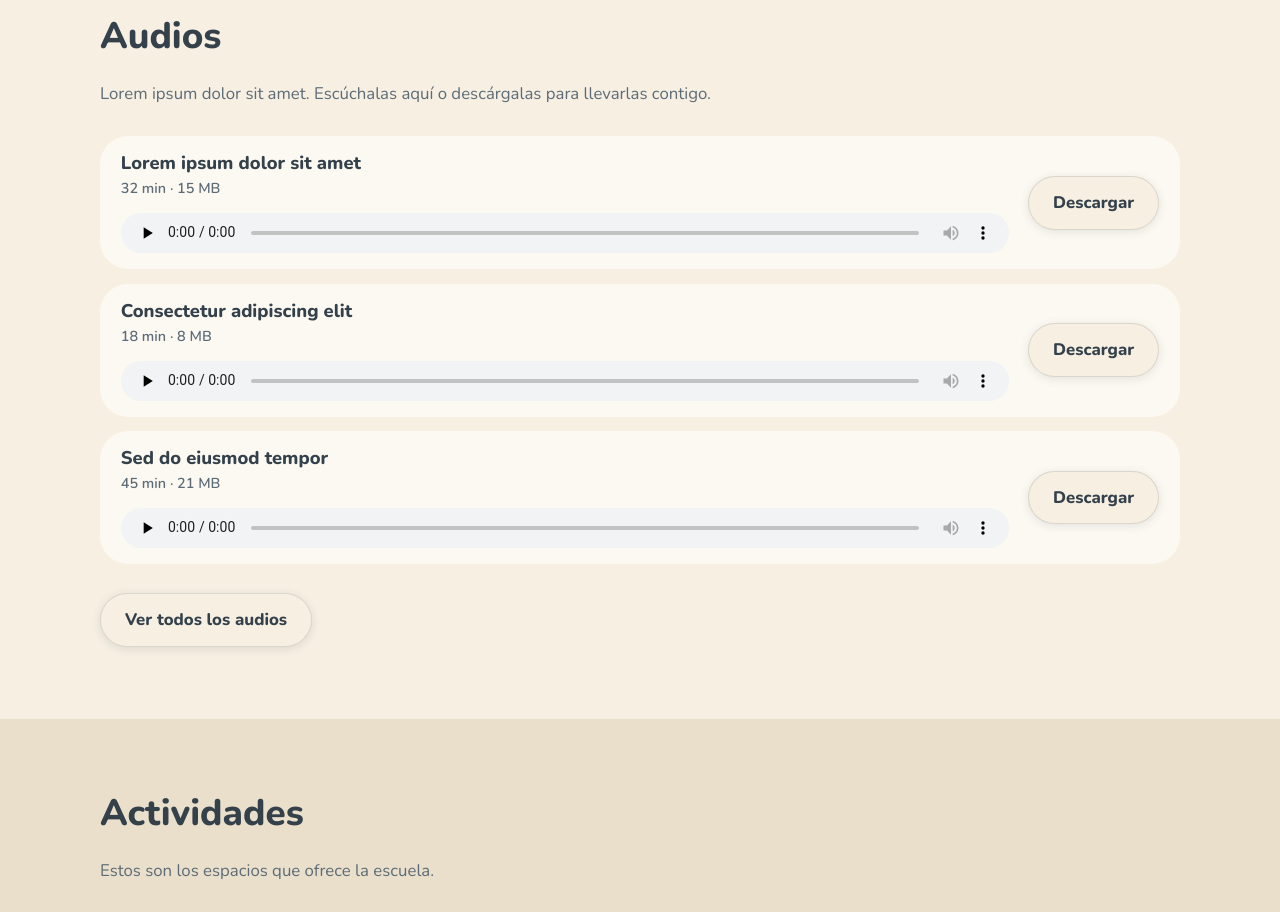
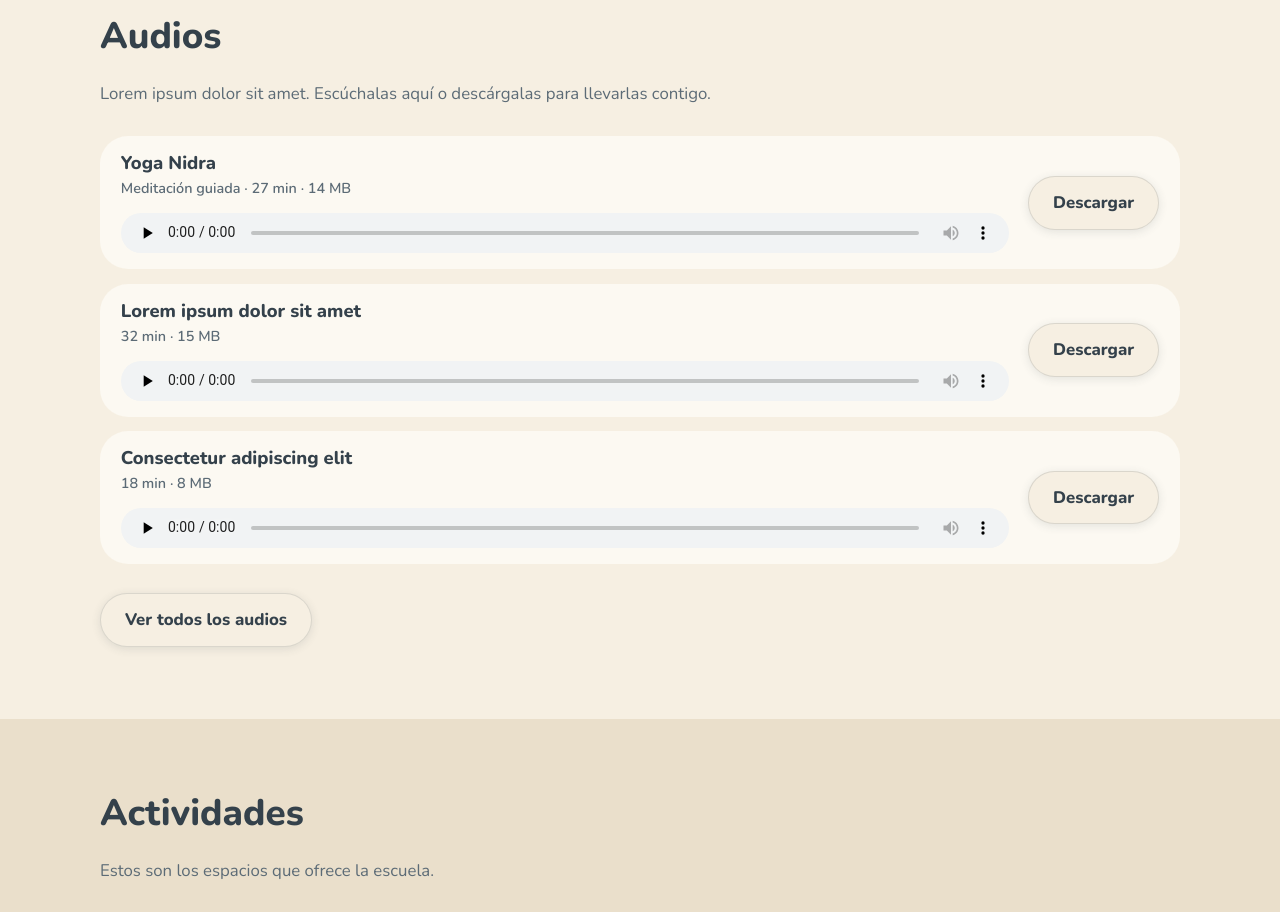
Before and after one commit to fvarietti/web-escuela-jose, a plain HTML site: page index.html in a window 1280 px wide. Shown: the part 1160-2072 px from the top of the page. Drawn offline with nearby package versions, Linux system fonts and the light colour scheme.

Commit message:
Update index.html

```diff
--- a/index.html
+++ b/index.html
@@ -51,9 +51,9 @@
     <h2>Audios</h2>
     <p style="margin-bottom:1.8rem;color:var(--suave)">Lorem ipsum dolor sit amet. Escúchalas aquí o descárgalas para llevarlas contigo.</p>
     <ul class="lista">
+      <li class="fila"><div class="txt"><h3>Yoga Nidra</h3><small>Meditación guiada · 27 min · 14 MB</small><audio controls preload="none" src="audios/yoga-nidra.mp3">Tu navegador no puede reproducir audio.</audio></div><a class="btn" href="audios/yoga-nidra.mp3" download>Descargar</a></li>
       <li class="fila"><div class="txt"><h3>Lorem ipsum dolor sit amet</h3><small>32 min · 15 MB</small><audio controls preload="none" src="audios/charla-01.mp3">Tu navegador no puede reproducir audio.</audio></div><a class="btn" href="audios/charla-01.mp3" download>Descargar</a></li>
       <li class="fila"><div class="txt"><h3>Consectetur adipiscing elit</h3><small>18 min · 8 MB</small><audio controls preload="none" src="audios/charla-02.mp3">Tu navegador no puede reproducir audio.</audio></div><a class="btn" href="audios/charla-02.mp3" download>Descargar</a></li>
-      <li class="fila"><div class="txt"><h3>Sed do eiusmod tempor</h3><small>45 min · 21 MB</small><audio controls preload="none" src="audios/charla-03.mp3">Tu navegador no puede reproducir audio.</audio></div><a class="btn" href="audios/charla-03.mp3" download>Descargar</a></li>
     </ul>
     <div class="mas"><a class="btn" href="audios.html">Ver todos los audios</a></div>
   </div>
```
